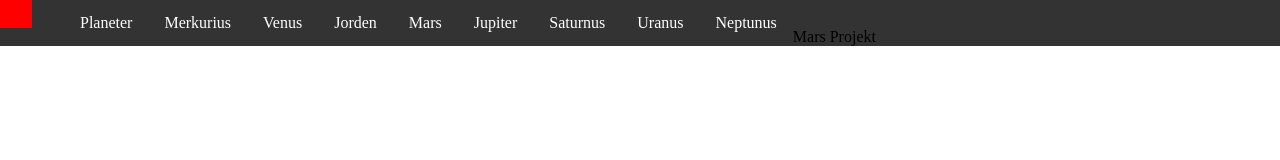
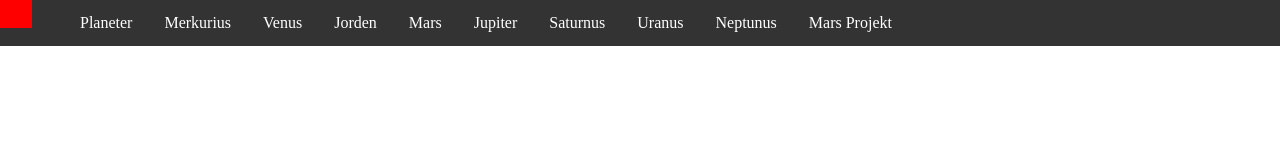
Before and after one commit to melvinsjostrand/hemsidauppgift, a plain HTML site: page jorden.html in a window 1280 px wide. Shown: the top 160 px of the page. Drawn offline with Linux system fonts and the light colour scheme.

Commit message:
fixade ett misstag igen

```diff
--- a/jorden.html
+++ b/jorden.html
@@ -26,7 +26,7 @@
                 <li><a href="neptunus.html">Neptunus</a></li>
             </div>
         </li>
-        <li><a href="marsprojekt.html"></a>Mars Projekt</li>
+        <li><a href="marsprojekt.html">Mars Projekt</a></li>
     </ul>
 </header>
 
```
